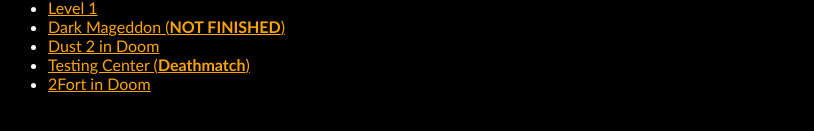
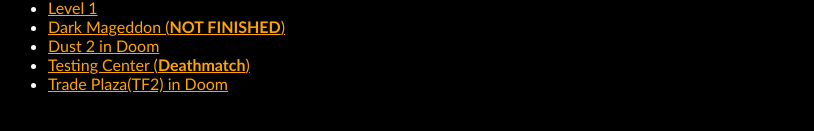
Before and after one commit to AvienJ/avienj.github.io, a plain HTML site: page doomwads/wads.html in a window 1280 px wide. Shown: the part 139-270 px from the top of the page, without its empty margins (0-814 px from the left). Drawn offline with Linux system fonts and the light colour scheme.

Commit message:
Update wads.html

```diff
--- a/doomwads/wads.html
+++ b/doomwads/wads.html
@@ -14,7 +14,7 @@
     <li><a href="dark mageddon.wad">Dark Mageddon (<strong>NOT FINISHED</strong>)</a></li>
     <li><a href="de_dust2.wad">Dust 2 in Doom</a></li>
     <li><a href="Testing Center.wad">Testing Center (<strong>Deathmatch</strong>)</a></li>
-    <li><a href="DoomPlazaV1.wad">2Fort in Doom</a></li>
+    <li><a href="DoomPlazaV1.wad">Trade Plaza(TF2) in Doom</a></li>
 </ul>
 
 </body>
```
